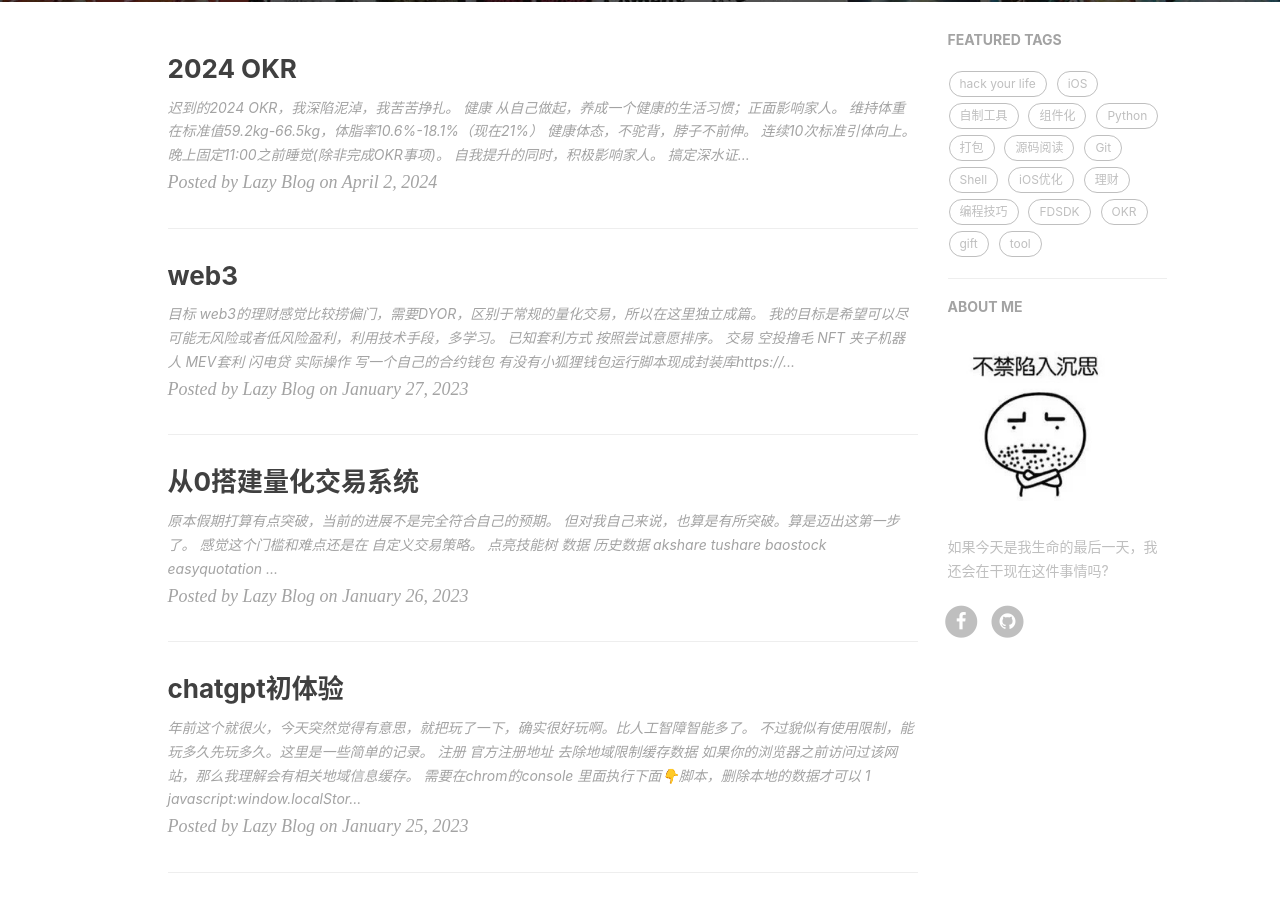
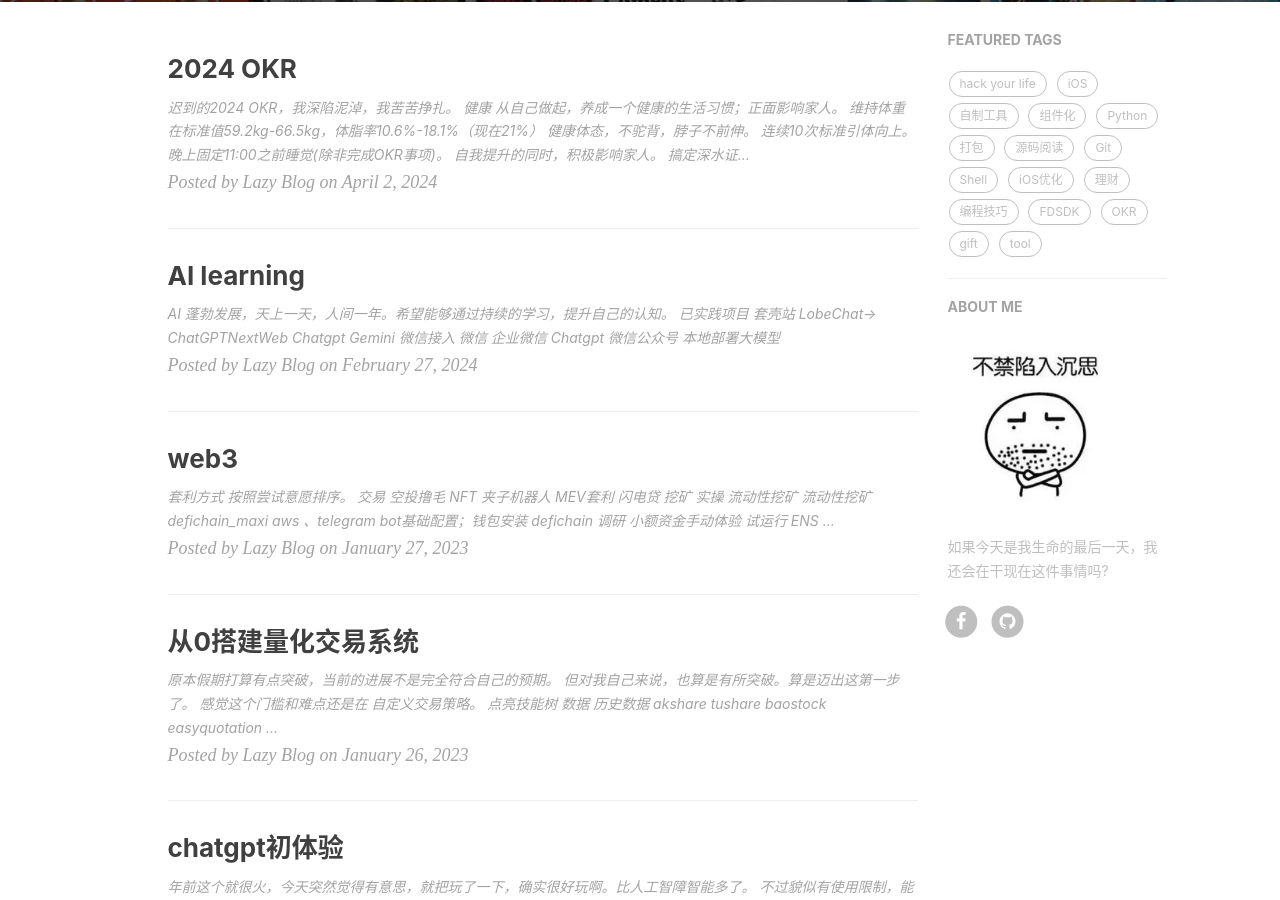
Before and after one commit to toolazytoname/toolazytoname.github.io, a Jekyll site: the page built from index.html, in a window 1280 px wide and 900 px high, scrolled down 416 px. Built offline with Jekyll 4.4.1, drawn with Linux system fonts in a browser that asks for light colours; nearby versions of some CDN libraries; the list of posts is cut into pages by our own code; comment, search, counter and statistics services are not loaded; some of the changed text lies outside the part shown.

Commit message:
edit post

```diff
--- a/_posts/2023-01-27-web3.markdown
+++ b/_posts/2023-01-27-web3.markdown
@@ -10,26 +10,31 @@ tags:
   - hack your life
 ---
 
-# 目标
-web3的理财感觉比较捞偏门，需要DYOR，区别于常规的量化交易，所以在这里独立成篇。<br/>
-我的目标是希望可以尽可能无风险或者低风险盈利，利用技术手段，多学习。
 
-
-# 已知套利方式
+# 套利方式
 按照尝试意愿排序。
-* 交易
-* 空投撸毛
-* NFT
-* 夹子机器人
-* MEV套利
-* 闪电贷
+* [ ] 交易
+* [ ] 空投撸毛
+* [ ] NFT
+* [ ] 夹子机器人
+* [ ] MEV套利
+* [ ] 闪电贷
+* [ ] 挖矿
 
 
 
 
-# 实际操作
+# 实操
+## 流动性挖矿
+- [ ] 流动性挖矿 [defichain_maxi](https://github.com/kuegi/defichain_maxi/tree/main)
+  - [x] aws 、telegram bot基础配置；钱包安装
+  - [ ] defichain 调研
+  - [ ] 小额资金手动体验
+  - [ ] 试运行
+- [ ] ENS
+
+
 - [ ] 写一个自己的合约钱包
-
 - [ ] 有没有小狐狸钱包运行脚本现成封装库https://github.com/javerianadeem/selenium_metamask_automation
 - [ ] 钱包交互脚本demo
 - [ ] 链上*信息*监听
@@ -49,10 +54,7 @@ web3的理财感觉比较捞偏门，需要DYOR，区别于常规的量化交易
   - [ ] 反撸
 - [ ] 夹子机器人编写
 - [ ] 如何避免夹子机器人攻击
-
-
 - [ ] 跟单套利机器人
-
 - [ ] Wei gwei 计算
 - [ ] Gas-limit 怎么计算的
 - [x] 滑点？
@@ -60,18 +62,19 @@ web3的理财感觉比较捞偏门，需要DYOR，区别于常规的量化交易
 
 # 开发笔记
 
-## goerli领水 亲测可用
+## goerli领水
 * [网页挖矿领水](https://goerli-faucet.pk910.de/)，这个肯定能有。先start挖一段时间，然后stop。
 * [验证Twitter账号，每日可以领取0.1个GoerliETH和10个LINK测试币](https://faucets.chain.link/)。
 
 
-# 参考
-* [Selenium with Python中文翻译文档
-](https://selenium-python-zh.readthedocs.io/en/latest/)
-* [web3py 文档](https://web3py.readthedocs.io/en/v5/)
-* [✨ Web3 科学家极简入门指南](https://mirror.xyz/gm365.eth/ad4vbp_qLFKaOrAMtE2YZ6pzMuC3ejam-y_62QogSds)
-* [区块漫步](https://blockwander.com/ethereum-goerli-faucet/ )
 
-## 视频教程
-* [web3一级工具箱](https://mirror.xyz/gm365.eth/ad4vbp_qLFKaOrAMtE2YZ6pzMuC3ejam-y_62QogSds)
-* [孔明妖道的羽毛扇](https://space.bilibili.com/391232836)
+## 好用的工具集锦
+* DefiLlama
+*
+
+## 关键字
+* web3
+* defi
+* arbitrage
+* mev
+*
--- /dev/null
+++ b/_posts/2024-02-27-AI-learning.markdown
@@ -0,0 +1,29 @@
+---
+
+layout: post
+title:  "AI learning"
+date:   2024-2-27 18:36:32 +0800
+categories: tool
+catalog:  true
+tags:
+  - hack your life
+---
+
+AI 蓬勃发展，天上一天，人间一年。希望能够通过持续的学习，提升自己的认知。
+
+# 已实践项目
+## 套壳站
+* [LobeChat](weichao.studio)->
+* [ChatGPTNextWeb](weichao.site)
+  * Chatgpt
+  * Gemini
+
+## 微信接入
+* 微信
+
+## 企业微信
+Chatgpt
+
+## 微信公众号
+
+## 本地部署大模型
```
Also changed, not shown: _posts/2024-04-2-2024-okr.markdown (+7 -0 lines).
